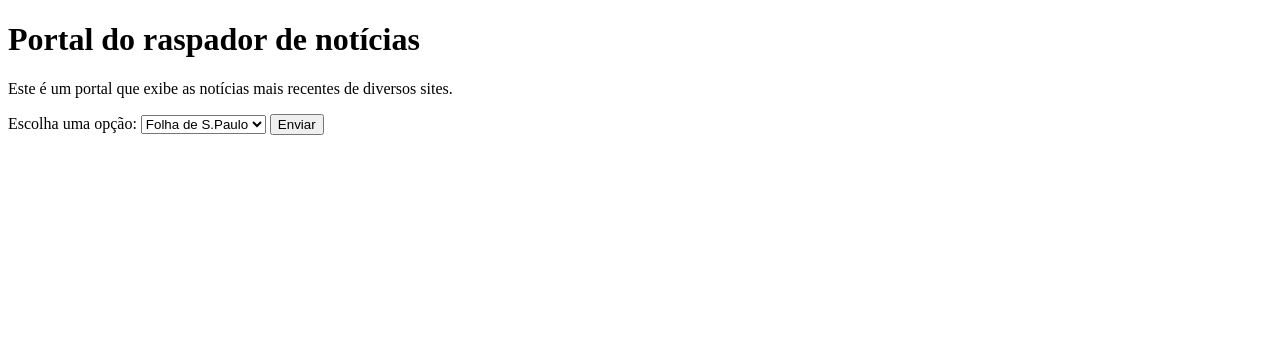
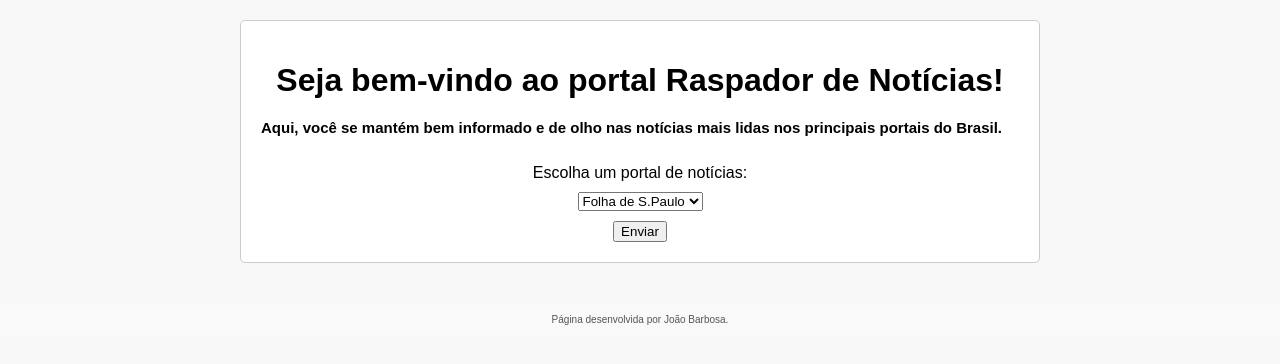
Before and after one commit to joaoinsper/render, a Flask app: page / in a window 1280 px wide. Shown: the top 364 px of the page. Run offline with Flask 3, Linux system fonts and the light colour scheme.

Commit message:
estilizando home

```diff
--- a/templates/index.html
+++ b/templates/index.html
@@ -6,20 +6,79 @@
     <meta http-equiv="X-UA-Compatible" content="IE=edge">
     <meta name="viewport" content="width=device-width, initial-scale=1.0">
     <title>Portal do raspador de notícias</title>
-</head>
+    <style>
+        body {
+            font-family: Arial, sans-serif;
+            margin: 0;
+            padding: 0;
+            background-color: #f8f8f8;
+        }
+
+        .container {
+            max-width: 800px;
+            margin: 0 auto;
+            padding: 20px;
+        }
+
+        .curso {
+            margin-bottom: 20px;
+            padding: 20px;
+            border: 1px solid #ccc;
+            border-radius: 5px;
+            background-color: #fff;
+        }
+
+        h1 {
+            text-align: center;
+            margin-bottom: 20px;
+        }
+
+        h3 {
+            font-size: 15px;
+            margin-bottom: 10px;
+        }
+
+        .form-container {
+            text-align: center;
+        }
+
+        /* Centraliza o select e o input submit */
+        select, input[type="submit"] {
+            margin-top: 10px;
+        }
+
+        footer {
+            background-color: #f9f9f9;
+            padding: 1px;
+            text-align: center;
+            font-size: 10px;
+            color: #555;
+        }
+    </style>
+
 <body>
-    <h1>Portal do raspador de notícias</h1>
-    <p>Este é um portal que exibe as notícias mais recentes de diversos sites.</p>
+    <div class="container">
+        <div class="curso">
+        <h1>Seja bem-vindo ao portal Raspador de Notícias!</h1>
+        <h3>Aqui, você se mantém bem informado e de olho nas notícias mais lidas nos principais portais do Brasil.</h3><br>
+        <div class="form-container">
         <form action="/escolha" method="POST">
-        <label for="escolha">Escolha uma opção:</label>
+            <label for="escolha">Escolha um portal de notícias:</label><br>
             <select id="escolha" name="escolha">
                 <option value="folha">Folha de S.Paulo</option>
                 <option value="uol">UOL</option>
                 <option value="bbc">BBC</option>
                 <option value="valor">Valor</option>
                 <option value="veja">Veja</option>
-        </select>
+            </select><br>
             <input type="submit" value="Enviar">
         </form>
+        </div>
+        </div>
+    </div>
+    <footer>
+        <p>Página desenvolvida por João Barbosa.</p>
+    </footer>
 </body>
+
 </html>
```
Lines whose indentation alone changed are shown as unchanged.
